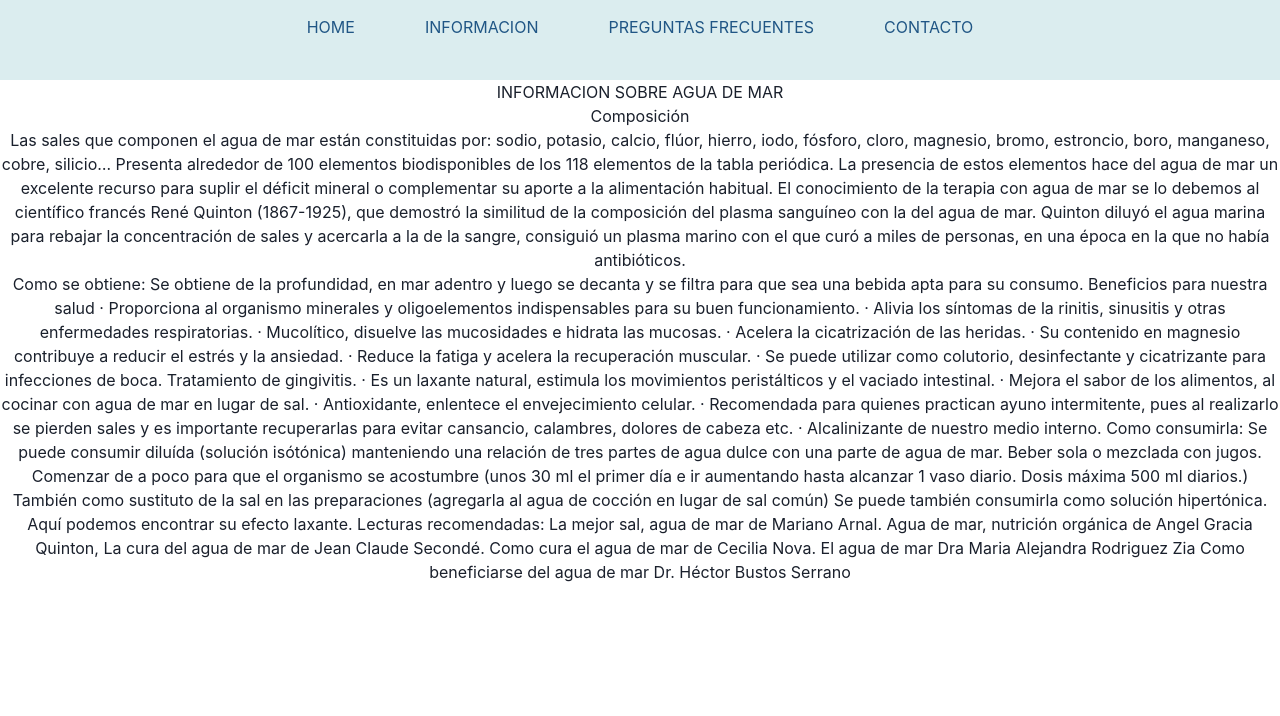
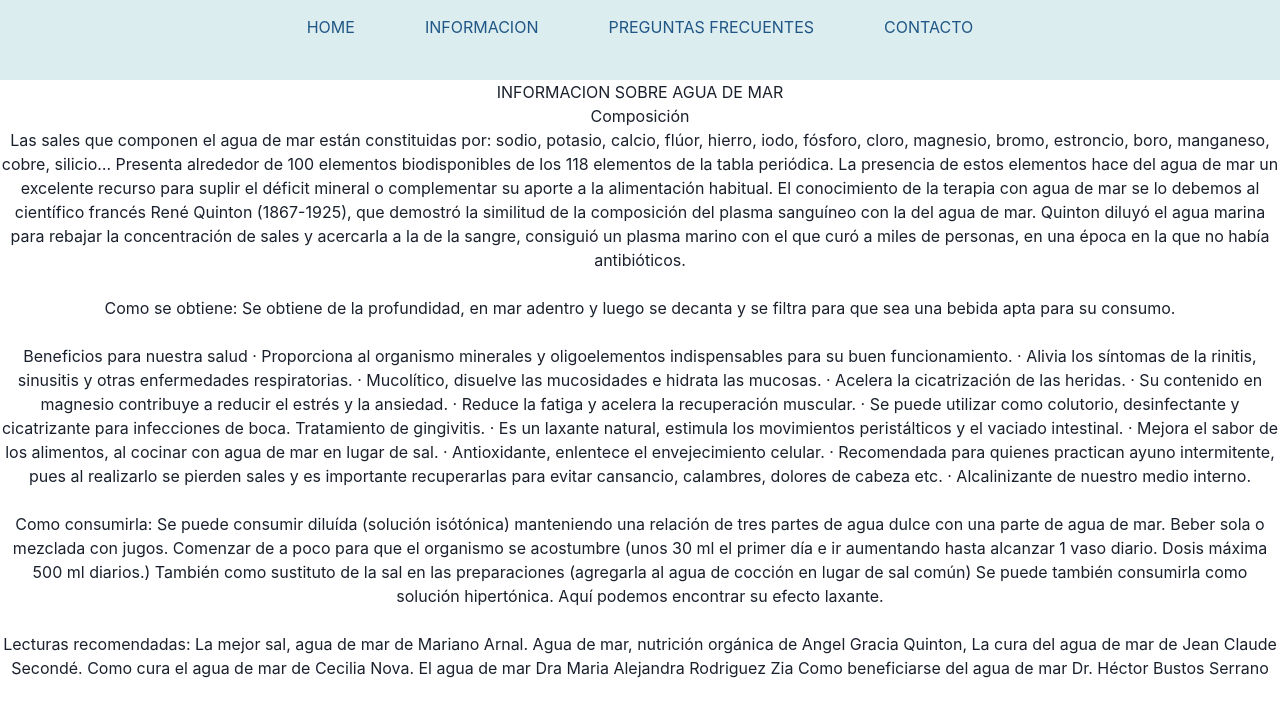
Before and after one commit to EstebanLongo/adm-roberto, a React (Create React App) app: page /info in a window 1280 px wide. Shown: the top 716 px of the page. Built offline with nearby package versions, Linux system fonts and the light colour scheme.

Commit message:
cambiando estilos home y separando info en Info.jsx

```diff
--- a/src/components/Home/home.css
+++ b/src/components/Home/home.css
@@ -1,6 +1,8 @@
 .divhome {
-  margin-top: 1.5rem;
+  padding: 1.5rem;
   background-color: rgba(141, 236, 228, 0.722);
+  background-repeat: no-repeat;
+  background-size: cover;
 }
 
 .titlehome {
@@ -15,17 +17,19 @@
   grid-template-columns: repeat(3, 18rem);
   gap: 1rem;
   justify-content: center;
+  background-color: rgba(98, 215, 236, 0.429);
 }
 
 .divshomeinfo {
   border: solid black 1px;
-  /* background-color: rgba(48, 206, 234, 0.429); */
+  background-image: url("https://saludsinbulos.com/wp-content/uploads/2019/08/agua-de-mar-superemedio.jpg");
   /* background-image: url("https://www.casapia.com/blog/wp-content/uploads/2018/08/agua-mar-custodio-4.jpg"); */
-  background-image: url("https://sailandtrip.com/wp-content/uploads/2015/05/Agua-de-mar.jpg");
+  /* background-image: url("https://sailandtrip.com/wp-content/uploads/2015/05/Agua-de-mar.jpg"); */
   background-repeat: no-repeat;
   background-size: cover;
   height: 54rem;
-  color: whitesmoke;
+  /* color: whitesmoke; */
+  color: black;
   font-size: 26px;
   font-weight: 400;
   /* font-family: sans-serif; */
--- a/src/components/Informacion/Info.jsx
+++ b/src/components/Informacion/Info.jsx
@@ -22,10 +22,15 @@ export default function Info() {
         que curó a miles de personas, en una época en la que no había
         antibióticos.
       </p>
+      <br />
 
       <p>
         Como se obtiene: Se obtiene de la profundidad, en mar adentro y luego se
         decanta y se filtra para que sea una bebida apta para su consumo.
+      </p>
+      <br />
+
+      <p>
         Beneficios para nuestra salud · Proporciona al organismo minerales y
         oligoelementos indispensables para su buen funcionamiento. · Alivia los
         síntomas de la rinitis, sinusitis y otras enfermedades respiratorias. ·
@@ -40,19 +45,28 @@ export default function Info() {
         celular. · Recomendada para quienes practican ayuno intermitente, pues
         al realizarlo se pierden sales y es importante recuperarlas para evitar
         cansancio, calambres, dolores de cabeza etc. · Alcalinizante de nuestro
-        medio interno. Como consumirla: Se puede consumir diluída (solución
-        isótónica) manteniendo una relación de tres partes de agua dulce con una
-        parte de agua de mar. Beber sola o mezclada con jugos. Comenzar de a
-        poco para que el organismo se acostumbre (unos 30 ml el primer día e ir
-        aumentando hasta alcanzar 1 vaso diario. Dosis máxima 500 ml diarios.)
-        También como sustituto de la sal en las preparaciones (agregarla al agua
-        de cocción en lugar de sal común) Se puede también consumirla como
-        solución hipertónica. Aquí podemos encontrar su efecto laxante. Lecturas
-        recomendadas: La mejor sal, agua de mar de Mariano Arnal. Agua de mar,
-        nutrición orgánica de Angel Gracia Quinton, La cura del agua de mar de
-        Jean Claude Secondé. Como cura el agua de mar de Cecilia Nova. El agua
-        de mar Dra Maria Alejandra Rodriguez Zia Como beneficiarse del agua de
-        mar Dr. Héctor Bustos Serrano
+        medio interno.
+      </p>
+      <br />
+
+      <p>
+        Como consumirla: Se puede consumir diluída (solución isótónica)
+        manteniendo una relación de tres partes de agua dulce con una parte de
+        agua de mar. Beber sola o mezclada con jugos. Comenzar de a poco para
+        que el organismo se acostumbre (unos 30 ml el primer día e ir aumentando
+        hasta alcanzar 1 vaso diario. Dosis máxima 500 ml diarios.) También como
+        sustituto de la sal en las preparaciones (agregarla al agua de cocción
+        en lugar de sal común) Se puede también consumirla como solución
+        hipertónica. Aquí podemos encontrar su efecto laxante.
+      </p>
+      <br />
+
+      <p>
+        Lecturas recomendadas: La mejor sal, agua de mar de Mariano Arnal. Agua
+        de mar, nutrición orgánica de Angel Gracia Quinton, La cura del agua de
+        mar de Jean Claude Secondé. Como cura el agua de mar de Cecilia Nova. El
+        agua de mar Dra Maria Alejandra Rodriguez Zia Como beneficiarse del agua
+        de mar Dr. Héctor Bustos Serrano
       </p>
     </>
   );
```
